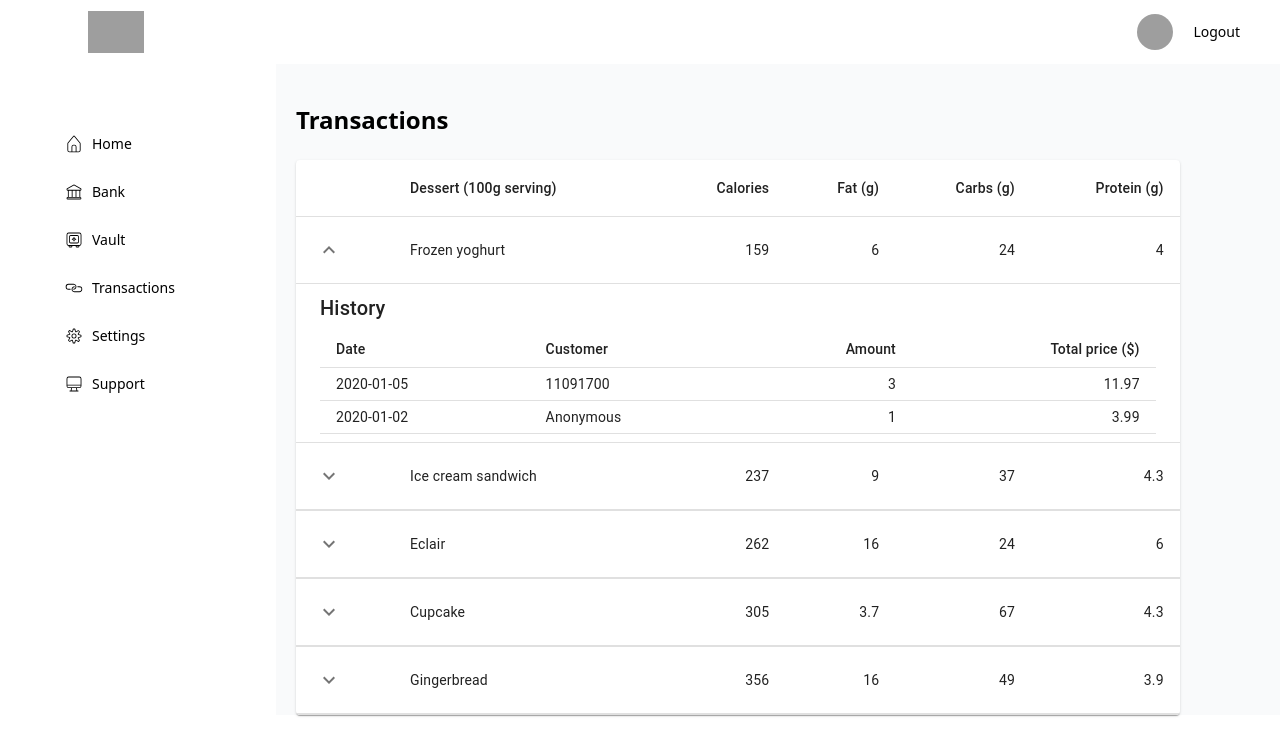
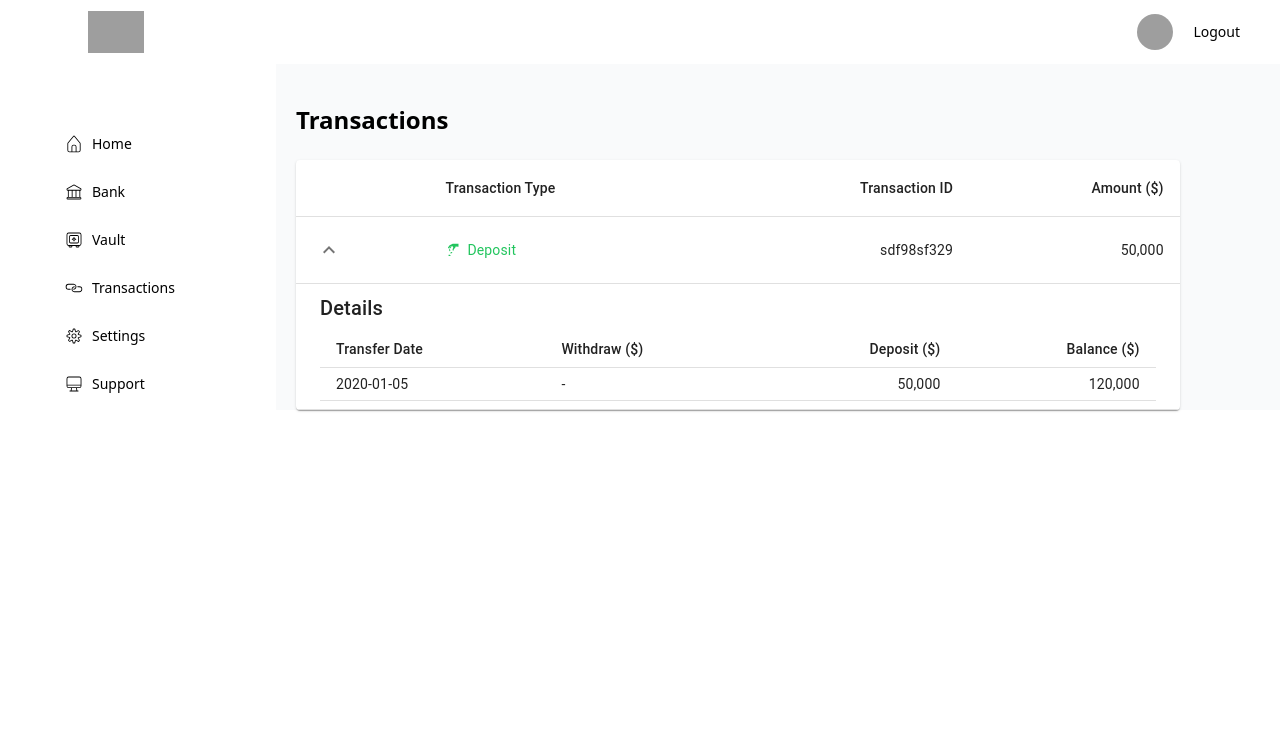
Before and after one commit to devCabey/Fintech, a React (Vite) app: page /user/transaction in a window 1280 px wide. Both pictures are taken after a click on the button "expand row". Shown: the top 756 px of the page. Built offline with nearby package versions, Linux system fonts and the light colour scheme; grey boxes are pictures that could not be loaded.

Commit message:
transaction page edits done

```diff
--- a/src/pages/Transaction.jsx
+++ b/src/pages/Transaction.jsx
@@ -1,5 +1,5 @@
 import React from "react";
-import PropTypes from "prop-types";
+import { GiReceiveMoney, GiPayMoney } from "react-icons/gi";
 import Box from "@mui/material/Box";
 import Collapse from "@mui/material/Collapse";
 import IconButton from "@mui/material/IconButton";
@@ -14,24 +14,17 @@ import Paper from "@mui/material/Paper";
 import KeyboardArrowDownIcon from "@mui/icons-material/KeyboardArrowDown";
 import KeyboardArrowUpIcon from "@mui/icons-material/KeyboardArrowUp";
 
-function createData(name, calories, fat, carbs, protein, price) {
+function createData(transType, transID, transAmount) {
   return {
-    name,
-    calories,
-    fat,
-    carbs,
-    protein,
-    price,
+    transType,
+    transID,
+    transAmount,
     history: [
       {
         date: "2020-01-05",
-        customerId: "11091700",
-        amount: 3,
-      },
-      {
-        date: "2020-01-02",
-        customerId: "Anonymous",
-        amount: 1,
+        withdraw: "-",
+        deposit: "50,000",
+        balance: "120,000",
       },
     ],
   };
@@ -54,27 +47,35 @@ function Row(props) {
           </IconButton>
         </TableCell>
         <TableCell component="th" scope="row">
-          {row.name}
+          {row.transType == "Deposit" ? (
+            <span className="flex items-center">
+              <GiPayMoney className="text-green-500" />
+              <h6 className="ml-2 text-green-500">Deposit</h6>
+            </span>
+          ) : (
+            <span className="flex items-center">
+              <GiReceiveMoney className="text-blue-500" />
+              <h6 className="ml-2 text-blue-500">Withdraw</h6>
+            </span>
+          )}
         </TableCell>
-        <TableCell align="right">{row.calories}</TableCell>
-        <TableCell align="right">{row.fat}</TableCell>
-        <TableCell align="right">{row.carbs}</TableCell>
-        <TableCell align="right">{row.protein}</TableCell>
+        <TableCell align="right">{row.transID}</TableCell>
+        <TableCell align="right">{row.transAmount}</TableCell>
       </TableRow>
       <TableRow>
         <TableCell style={{ paddingBottom: 0, paddingTop: 0 }} colSpan={6}>
           <Collapse in={open} timeout="auto" unmountOnExit>
             <Box sx={{ margin: 1 }}>
               <Typography variant="h6" gutterBottom component="div">
-                History
+                Details
               </Typography>
               <Table size="small" aria-label="purchases">
                 <TableHead>
                   <TableRow>
-                    <TableCell>Date</TableCell>
-                    <TableCell>Customer</TableCell>
-                    <TableCell align="right">Amount</TableCell>
-                    <TableCell align="right">Total price ($)</TableCell>
+                    <TableCell>Transfer Date</TableCell>
+                    <TableCell>Withdraw&nbsp;($)</TableCell>
+                    <TableCell align="right">Deposit&nbsp;($)</TableCell>
+                    <TableCell align="right">Balance&nbsp;($)</TableCell>
                   </TableRow>
                 </TableHead>
                 <TableBody>
@@ -83,11 +84,9 @@ function Row(props) {
                       <TableCell component="th" scope="row">
                         {historyRow.date}
                       </TableCell>
-                      <TableCell>{historyRow.customerId}</TableCell>
-                      <TableCell align="right">{historyRow.amount}</TableCell>
-                      <TableCell align="right">
-                        {Math.round(historyRow.amount * row.price * 100) / 100}
-                      </TableCell>
+                      <TableCell>{historyRow.withdraw}</TableCell>
+                      <TableCell align="right">{historyRow.deposit}</TableCell>
+                      <TableCell align="right">{historyRow.balance}</TableCell>
                     </TableRow>
                   ))}
                 </TableBody>
@@ -100,13 +99,7 @@ function Row(props) {
   );
 }
 
-const rows = [
-  createData("Frozen yoghurt", 159, 6.0, 24, 4.0, 3.99),
-  createData("Ice cream sandwich", 237, 9.0, 37, 4.3, 4.99),
-  createData("Eclair", 262, 16.0, 24, 6.0, 3.79),
-  createData("Cupcake", 305, 3.7, 67, 4.3, 2.5),
-  createData("Gingerbread", 356, 16.0, 49, 3.9, 1.5),
-];
+const rows = [createData("Deposit", "sdf98sf329", "50,000")];
 
 function Transaction() {
   return (
@@ -120,16 +113,14 @@ function Transaction() {
             <TableHead>
               <TableRow>
                 <TableCell />
-                <TableCell>Dessert (100g serving)</TableCell>
-                <TableCell align="right">Calories</TableCell>
-                <TableCell align="right">Fat&nbsp;(g)</TableCell>
-                <TableCell align="right">Carbs&nbsp;(g)</TableCell>
-                <TableCell align="right">Protein&nbsp;(g)</TableCell>
+                <TableCell>Transaction Type</TableCell>
+                <TableCell align="right">Transaction ID</TableCell>
+                <TableCell align="right">Amount&nbsp;($)</TableCell>
               </TableRow>
             </TableHead>
             <TableBody>
               {rows.map((row) => (
-                <Row key={row.name} row={row} />
+                <Row key={row.transID} row={row} />
               ))}
             </TableBody>
           </Table>
```
